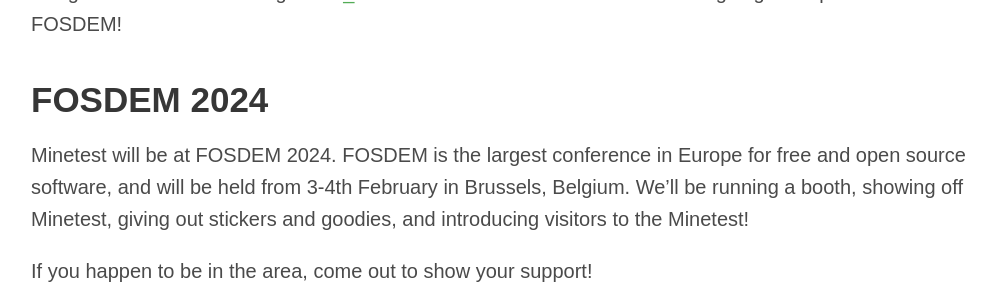
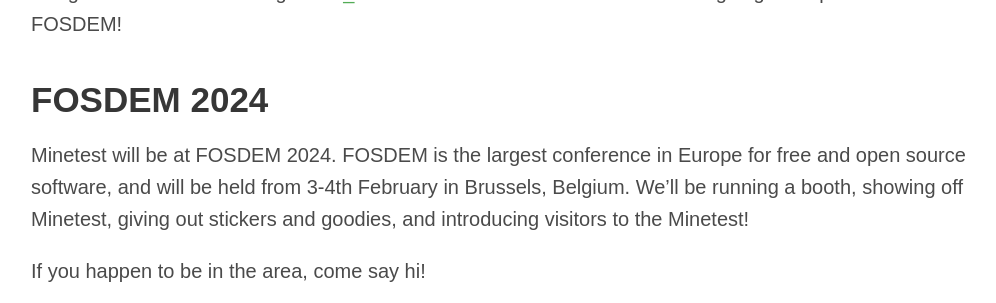
Before and after one commit to minetest/blog, a Jekyll site: the page built from _posts/2024-01-17-January.md, in a window 1280 px wide and 900 px high, scrolled down 7624 px, cut to the strip 0-303 px from the top of the window. Shown: the whole strip, without its empty margins (129-1125 px from the left). Built offline with Jekyll 4.4.1, drawn with Linux system fonts in a browser that asks for light colours.

Commit message:
Show support -> say hi

```diff
--- a/_posts/2024-01-17-January.md
+++ b/_posts/2024-01-17-January.md
@@ -167,7 +167,7 @@
 Belgium. We'll be running a booth, showing off Minetest, giving out stickers and
 goodies, and introducing visitors to the Minetest!
 
-If you happen to be in the area, come out to show your support!
+If you happen to be in the area, come say hi!
 
 {% include figure.html src="/static/blog/2024_EarlyWinter/minetest_at_freenode_live_2018.jpg" caption='Minetest at Freenode Live in 2018' %}
 
```
